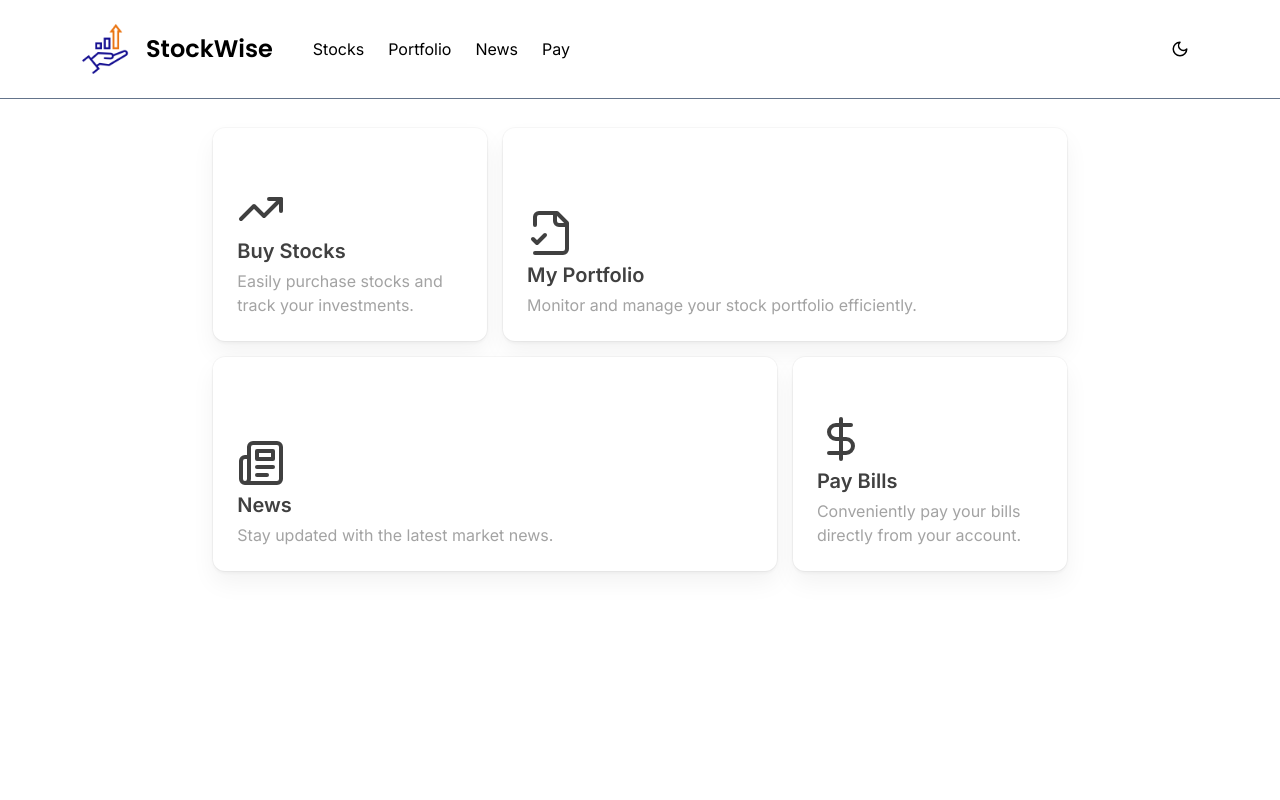
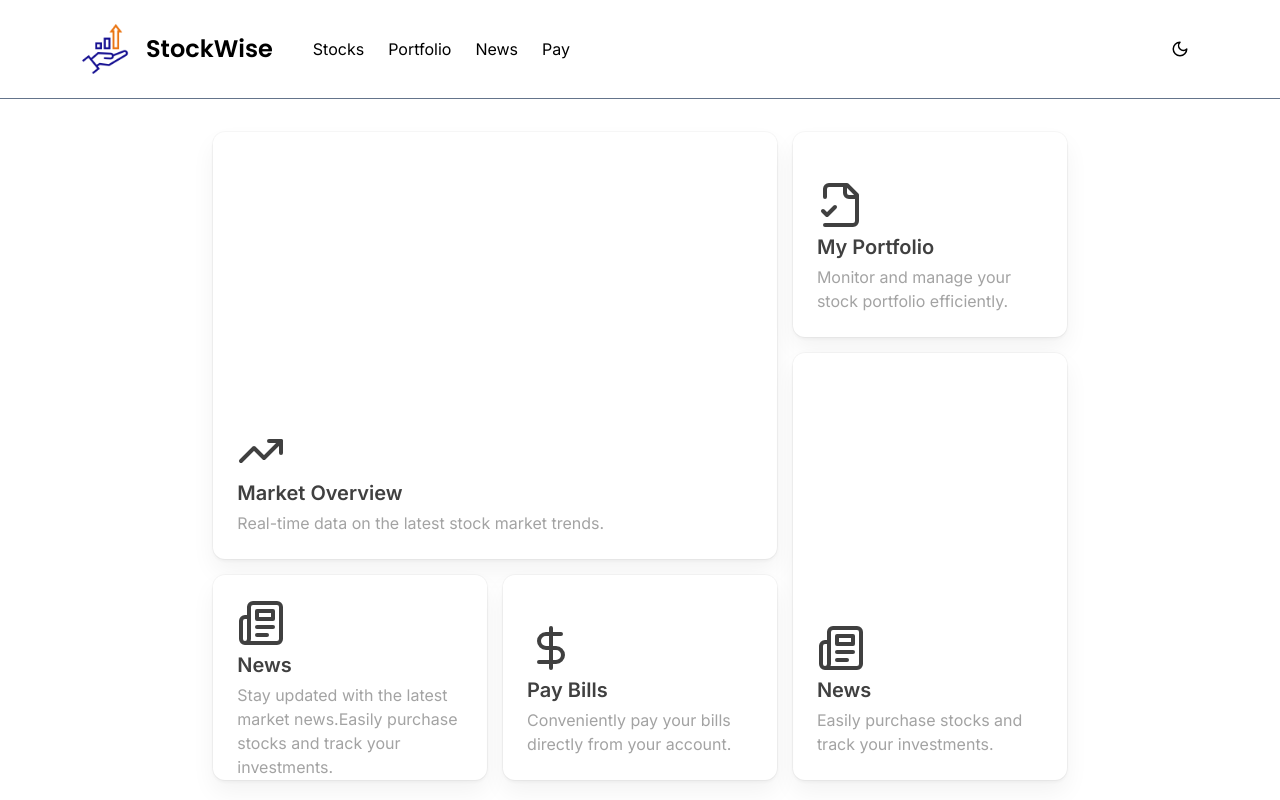
Before and after one commit to sid-lakhani/StockWise, a Next.js app: page /dashboard in a window 1280 px wide. Built offline with nearby package versions, Linux system fonts and the light colour scheme.

Commit message:
feat: Bento Grid

```diff
--- a/src/components/dashboard/Bento.tsx
+++ b/src/components/dashboard/Bento.tsx
@@ -5,29 +5,38 @@ import { DollarSign, FileCheck2, Newspaper, TrendingUp } from "lucide-react";
 const features = [
   {
     Icon: TrendingUp,
-    name: "Buy Stocks",
-    description: "Easily purchase stocks and track your investments.",
-    href: "/dashboard/stocks",
+    name: "Market Overview",
+    description: "Real-time data on the latest stock market trends.",
+    href: "",
     cta: "Learn more",
-    className: "col-span-3 lg:col-span-1",
+    className: "row-span-2 col-span-3 lg:col-span-2",
     background: "",
   },
   {
     Icon: FileCheck2,
     name: "My Portfolio",
     description: "Monitor and manage your stock portfolio efficiently.",
-    href: "/dashboard/portfolio",
+    href: "/dashboard/stocks",
     cta: "Learn more",
-    className: "col-span-3 lg:col-span-2",
+    className: "row-span-1 col-span-3 lg:col-span-1",
     background: "",
   },
   {
     Icon: Newspaper,
     name: "News",
-    description: "Stay updated with the latest market news.",
+    description: "Easily purchase stocks and track your investments.",
     href: "/dashboard/news",
     cta: "Learn more",
-    className: "col-span-3 lg:col-span-2",
+    className: "row-span-2 col-span-3 lg:col-span-1",
+    background: "",
+  },
+  {
+    Icon: Newspaper,
+    name: "News",
+    description: "Stay updated with the latest market news.Easily purchase stocks and track your investments.",
+    href: "/dashboard/news",
+    cta: "Learn more",
+    className: "col-span-3 lg:col-span-1",
     background: "",
   },
   {
@@ -43,7 +52,7 @@ const features = [
 
 export async function Bento() {
   return (
-    <BentoGrid className="lg:grid-rows-3 pt-32 h-[100dvh] grid w-2/3">
+    <BentoGrid className="lg:grid-rows-3 grid-cols-3 pt-28 h-[95dvh] grid w-2/3">
       {features.map((feature) => (
         <BentoCard key={feature.name} {...feature} />
       ))}
```
